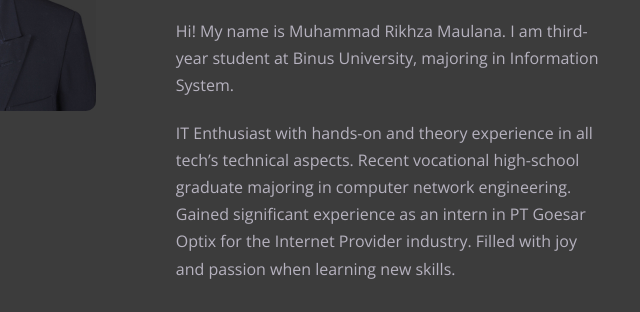
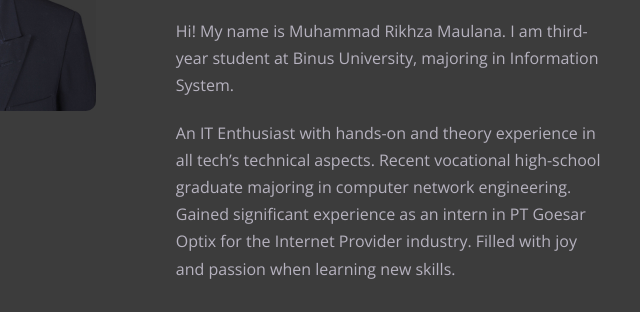
Before and after one commit to riza-m/rikhza-portfolio, a plain HTML site: page index.html in a window 1280 px wide. Shown: the part 1160-1472 px from the top of the page, 301-941 px from the left. Drawn offline with nearby package versions, Linux system fonts and the light colour scheme; no server answers.

Commit message:
update index.html

```diff
--- a/index.html
+++ b/index.html
@@ -318,7 +318,7 @@
 									majoring in Information System.
 								</p>
 								<p>
-									IT Enthusiast with hands-on and theory
+									An IT Enthusiast with hands-on and theory
 									experience in all tech’s technical aspects.
 									Recent vocational high-school graduate
 									majoring in computer network engineering.
```
